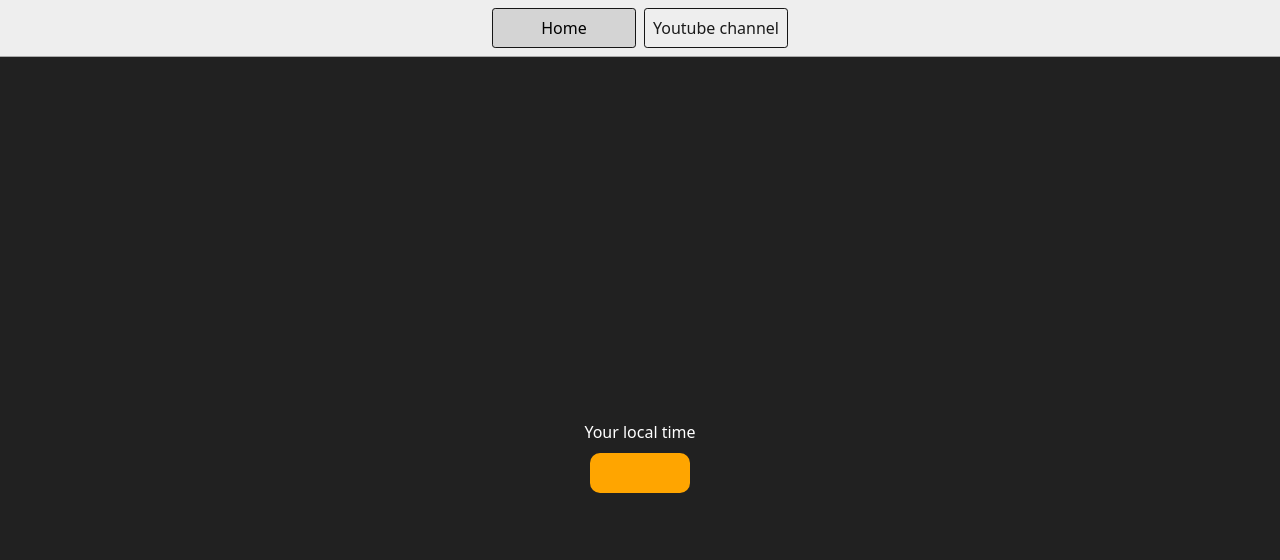
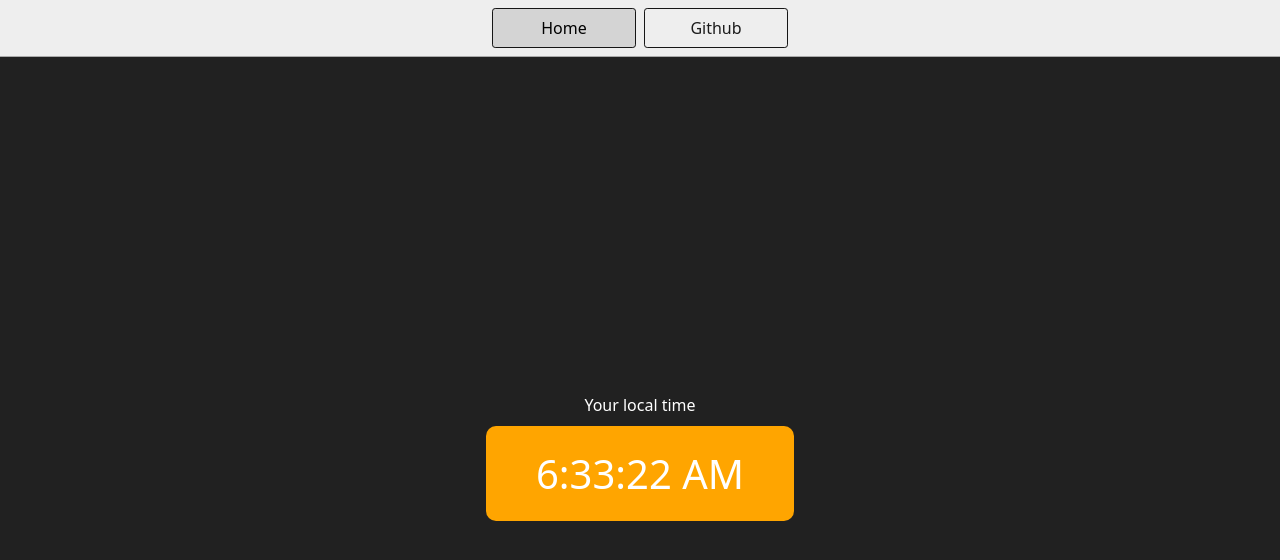
Before and after one commit to Nitz2611/JSProjects-Simple, a plain HTML site: page 3-DigitalClock/index.html in a window 1280 px wide. Drawn offline with Linux system fonts and the light colour scheme.

Commit message:
project 3 completed

```diff
--- a/3-DigitalClock/index.html
+++ b/3-DigitalClock/index.html
@@ -5,33 +5,17 @@
     <meta name="viewport" content="width=device-width, initial-scale=1.0" />
     <meta http-equiv="X-UA-Compatible" content="ie=edge" />
     <link rel="stylesheet" type="text/css" href="../styles.css" />
+    <link rel="stylesheet" type="text/css" href="style.css" />
     <title>Your Local Time</title>
     <style>
-      body {
-        background-color: #212121;
-        color: #fff;
-      }
-      .center {
-        display: flex;
-        height: 100vh;
-        justify-content: center;
-        align-items: center;
-        flex-direction: column;
-      }
-      #clock {
-        font-size: 40px;
-        background-color: orange;
-        padding: 20px 50px;
-        margin-top: 10px;
-        border-radius: 10px;
-      }
+
     </style>
   </head>
   <body>
     <nav>
       <a href="/" aria-current="page">Home</a>
-      <a target="_blank" href="https://www.youtube.com/@chaiaurcode"
-        >Youtube channel</a
+      <a target="_blank" href="https://github.com/Nitz2611"
+        >Github</a
       >
     </nav>
     <div class="center">
--- a/3-DigitalClock/script.js
+++ b/3-DigitalClock/script.js
@@ -0,0 +1,9 @@
+const clock = document.getElementById('clock')
+
+
+
+setInterval(function(){
+    let date = new Date();
+
+    clock.innerHTML = date.toLocaleTimeString();
+}, 1000)
--- a/3-DigitalClock/style.css
+++ b/3-DigitalClock/style.css
@@ -0,0 +1,18 @@
+body {
+    background-color: #212121;
+    color: #fff;
+  }
+  .center {
+    display: flex;
+    height: 100vh;
+    justify-content: center;
+    align-items: center;
+    flex-direction: column;
+  }
+  #clock {
+    font-size: 40px;
+    background-color: orange;
+    padding: 20px 50px;
+    margin-top: 10px;
+    border-radius: 10px;
+  }
```
